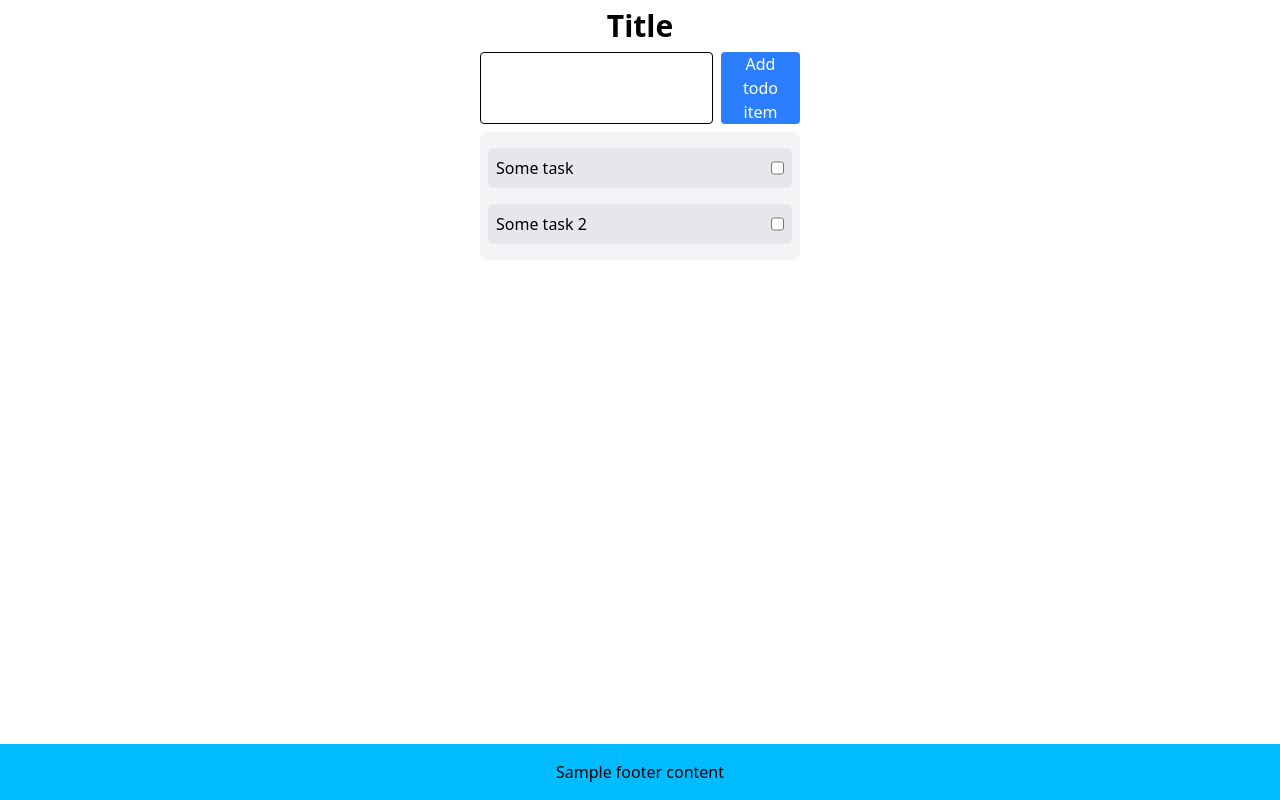
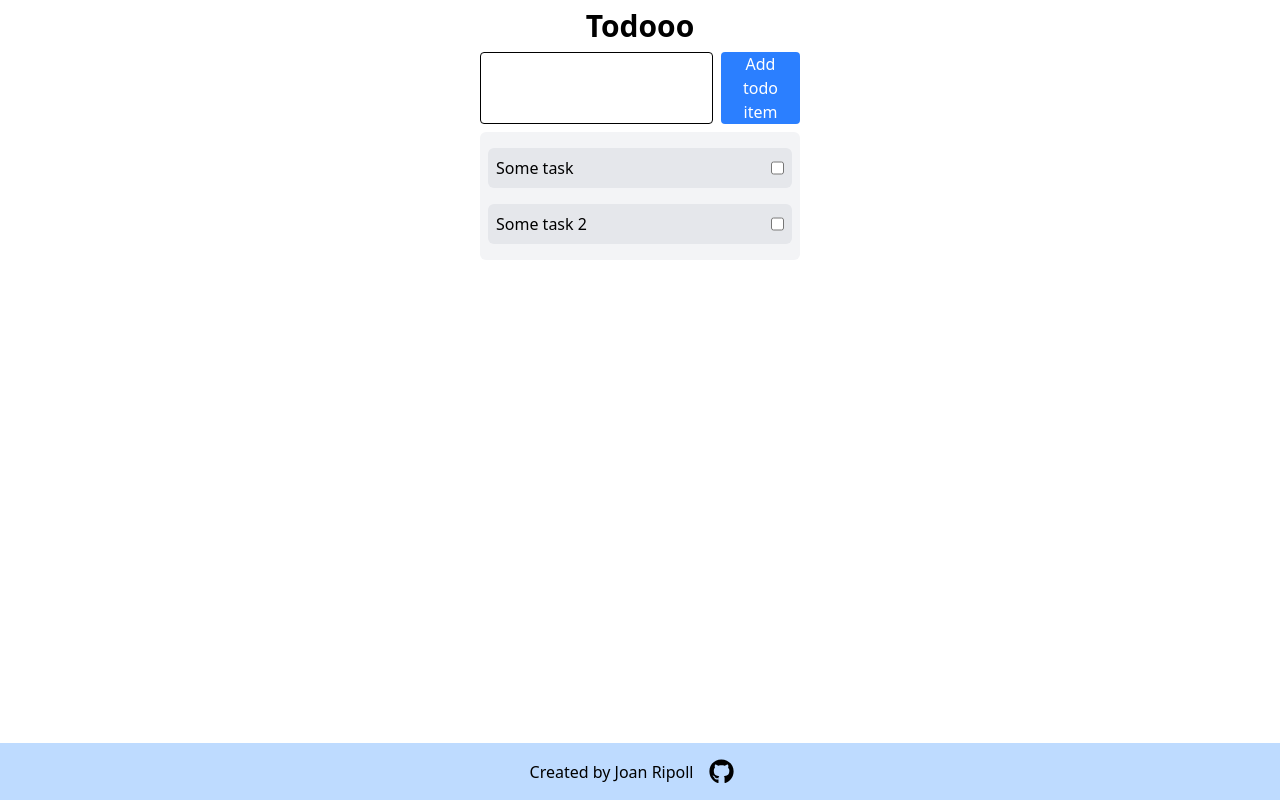
Before and after one commit to Joan-rv/todooo, a Next.js app: page / in a window 1280 px wide. Built offline with nearby package versions, Linux system fonts and the light colour scheme.

Commit message:
Change sample content for real content

```diff
--- a/app/page.tsx
+++ b/app/page.tsx
@@ -3,7 +3,7 @@ import TodoList from "@/components/todo-list";
 export default function Page() {
     return (
         <div className="flex flex-col items-center">
-            <h1 className="text-3xl font-bold py-2">Title</h1>
+            <h1 className="text-3xl font-bold py-2">Todooo</h1>
             <TodoList />
         </div >
     );
--- a/components/footer.tsx
+++ b/components/footer.tsx
@@ -1,7 +1,11 @@
+import Link from "next/link";
+import { FaGithub } from "react-icons/fa";
+
 export default function Footer() {
     return (
-        <footer className="bg-sky-400 flex justify-center py-4">
-            <h1>Sample footer content</h1>
+        <footer className="bg-blue-200 flex justify-center items-center py-4">
+            <h1>Created by Joan Ripoll</h1>
+            <Link className="mx-4" href="https://github.com/Joan-rv"><FaGithub size={25} /></Link>
         </footer>
     );
 }
--- a/package.json
+++ b/package.json
@@ -11,7 +11,8 @@
   "dependencies": {
     "next": "15.3.2",
     "react": "^19.0.0",
-    "react-dom": "^19.0.0"
+    "react-dom": "^19.0.0",
+    "react-icons": "^5.5.0"
   },
   "devDependencies": {
     "@tailwindcss/postcss": "^4",
```
Also changed, not shown: 1 other file (tests, documents, lock files or other folders).
